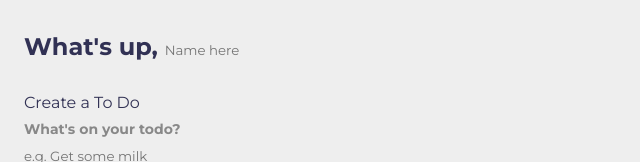
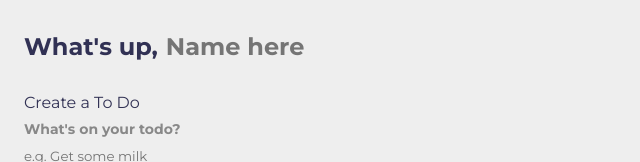
Before and after one commit to renanvzd/todo-list, a plain HTML site: page index.html in a window 1280 px wide. Shown: the top 162 px of the page, without its empty margins (0-640 px from the left). Drawn offline with Linux system fonts and the light colour scheme.

Commit message:
CSS - Greeting

```diff
--- a/main.css
+++ b/main.css
@@ -57,3 +57,21 @@ h4 {
 	font-weight: 700;
 	margin-bottom: 0.5rem;
 }
+
+
+.greeting .title {
+	display: flex;
+}
+
+.greeting .title input {
+	margin-left: 0.5rem;
+	flex: 1 1 0%;
+	min-width: 0;
+}
+
+.greeting .title,
+.greeting .title input {
+	color: var(--dark);
+	font-size: 1.5rem;
+	font-weight: 700;
+}
```
